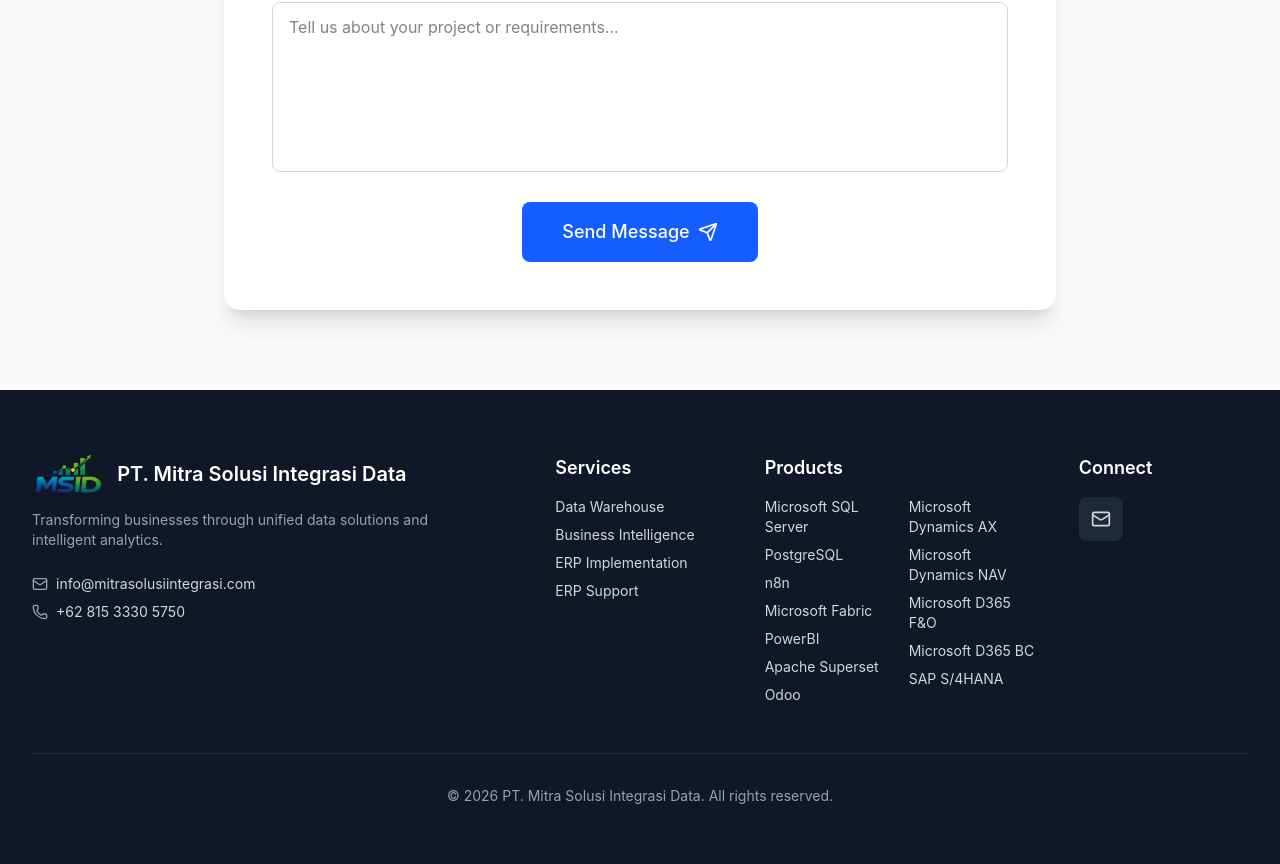
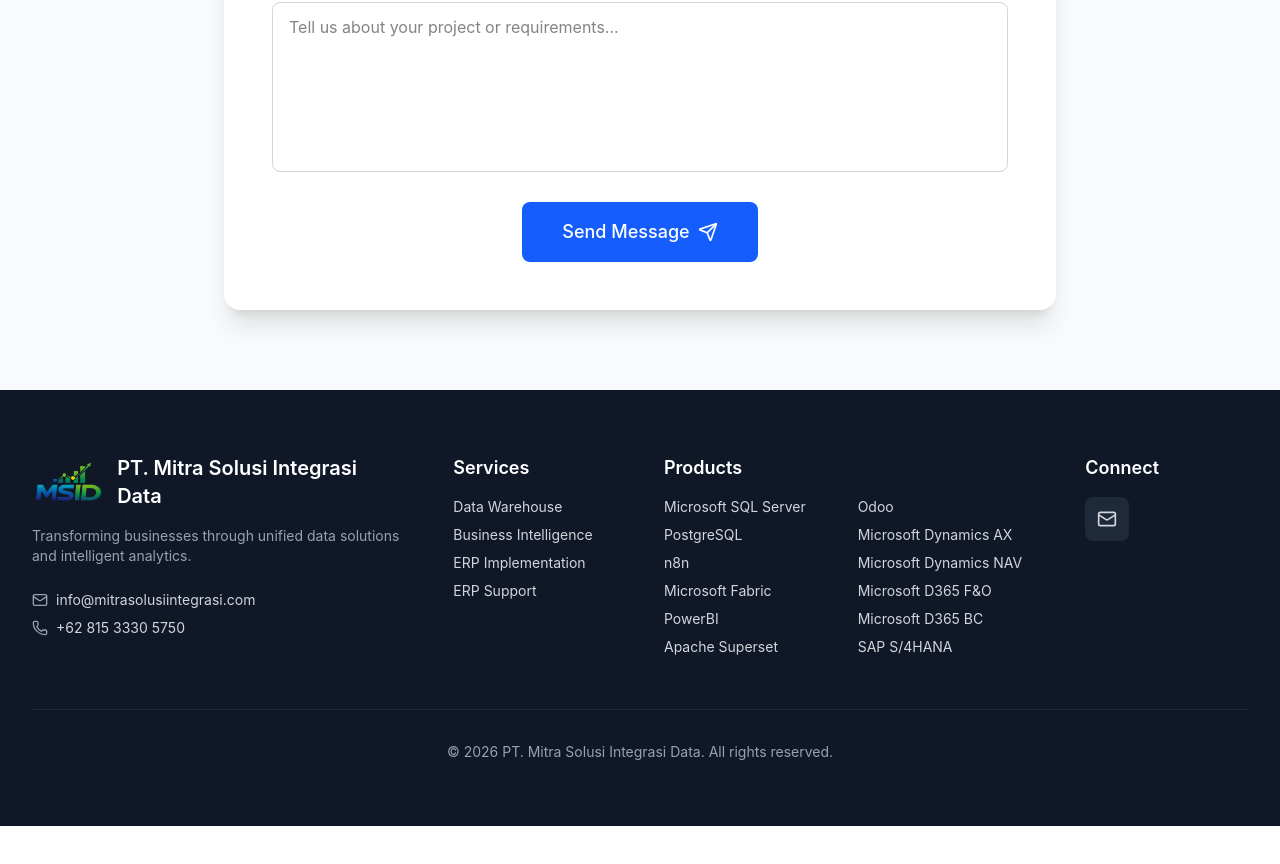
Before and after one commit to MSID-consulting/MSID-website-figma, a React (Vite) app: page / in a window 1280 px wide. Shown: the part 4818-5682 px from the top of the page. After the commit the page ends 5644 px from the top, so only its background shows below. Built offline with nearby package versions, Linux system fonts and the light colour scheme.

Commit message:
Add files via upload

```diff
--- a/src/app/components/Footer.tsx
+++ b/src/app/components/Footer.tsx
@@ -7,10 +7,10 @@
       <div className="max-w-7xl mx-auto px-4 sm:px-6 lg:px-8">
 
         {/* GRID */}
-        <div className="grid md:grid-cols-12 gap-10 mb-12">
+        <div className="grid md:grid-cols-12 gap-x-12 gap-y-10 mb-12">
 
           {/* COMPANY */}
-          <div className="md:col-span-5 space-y-4">
+          <div className="md:col-span-4 space-y-4">
             <div className="flex items-center gap-3">
               <img
                 src={MSIDLogo}
@@ -22,7 +22,7 @@
               </span>
             </div>
 
-            <p className="text-sm text-gray-400 max-w-md">
+            <p className="text-sm text-gray-400 max-w-sm">
               Transforming businesses through unified data solutions and
               intelligent analytics.
             </p>
@@ -96,7 +96,7 @@
           </div>
 
           {/* PRODUCTS */}
-          <div className="md:col-span-3">
+          <div className="md:col-span-4">
             <h3 className="text-white font-semibold mb-4">Products</h3>
 
             <ul className="space-y-2 text-sm columns-2">
```
